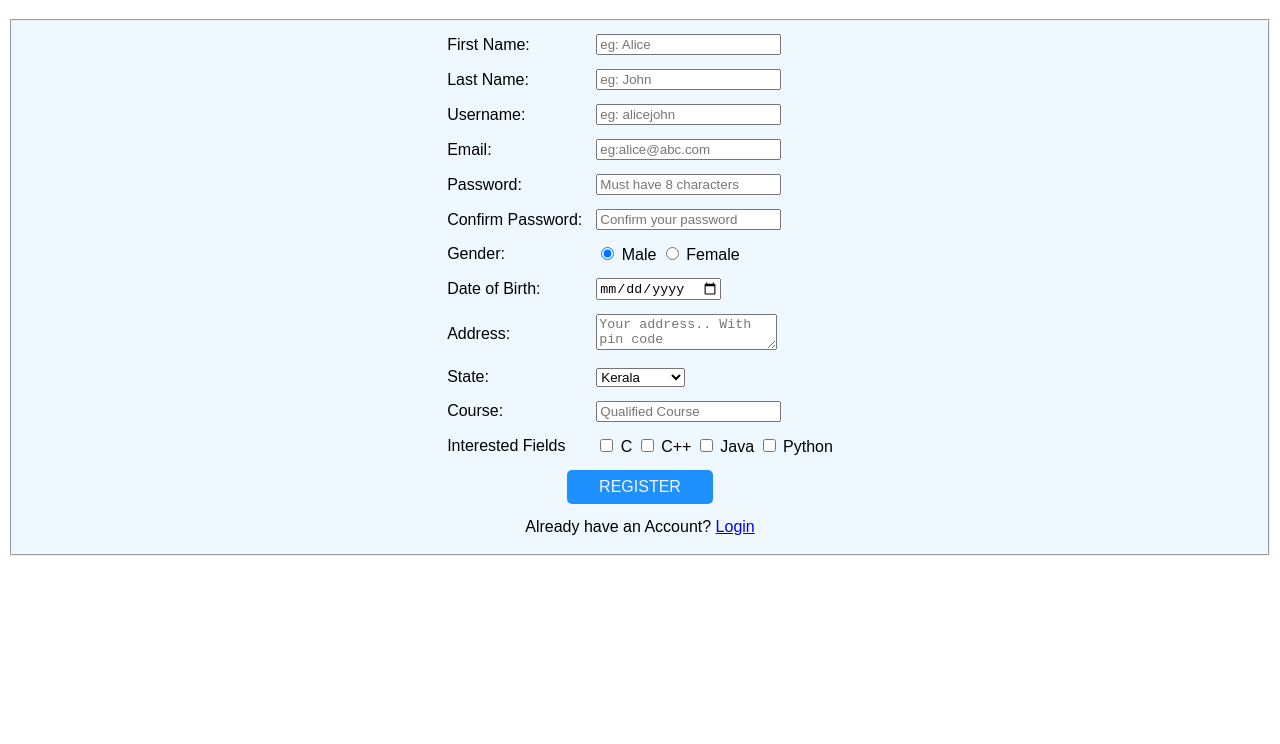
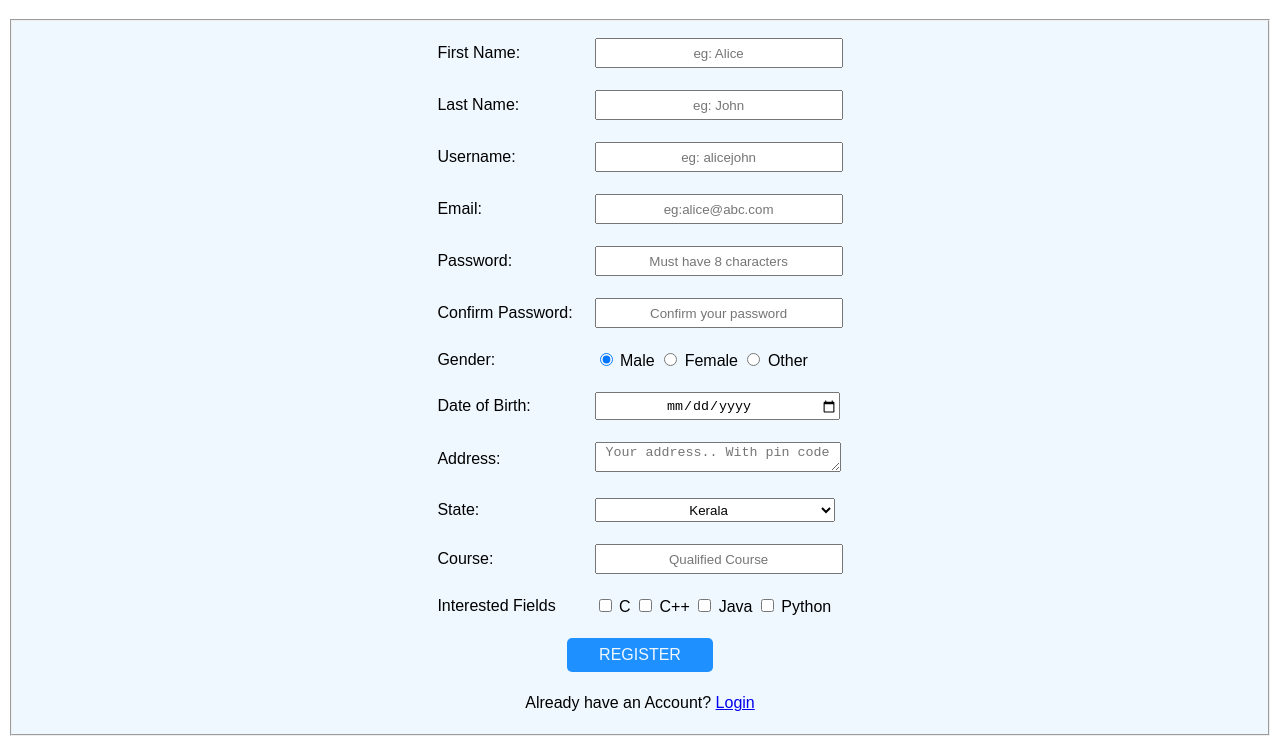
Before and after one commit to abhijith-07/training, a plain HTML site: page Day1/register.html in a window 1280 px wide. Shown: the part 95-839 px from the top of the page. Before the commit the page ends 800 px from the top, so only its background shows below. Drawn offline with Linux system fonts and the light colour scheme.

Commit message:
Added styling to register page

```diff
--- a/Day1/register.css
+++ b/Day1/register.css
@@ -19,7 +19,13 @@ fieldset{
 }
 
 td {
-    padding: 6px;
+    padding: 10px;
+}
+
+.form-field {
+    width: 15rem;
+    height: 1.5rem;
+    text-align: center;
 }
 
 #register {
--- a/Day1/register.html
+++ b/Day1/register.html
@@ -23,27 +23,27 @@
             <table align="center">
                 <tr>
                     <td><label for="fname">First Name:</label></td>
-                    <td><input type="text" name="fname" id="fname" placeholder="eg: Alice" required></td>
+                    <td><input class="form-field" type="text" name="fname" id="fname" placeholder="eg: Alice" required></td>
                 </tr>
                 <tr>
                     <td><label for="lname">Last Name:</label></td>
-                    <td><input type="text" name="lname" id="lname" placeholder="eg: John" required></td>
+                    <td><input class="form-field" type="text" name="lname" id="lname" placeholder="eg: John" required></td>
                 </tr>
                 <tr>
                     <td><label for="username">Username:</label></td>
-                    <td><input type="text" name="username" id="username" placeholder="eg: alicejohn" required></td>
+                    <td><input class="form-field" type="text" name="username" id="username" placeholder="eg: alicejohn" required></td>
                 </tr>
                 <tr>
                     <td><label for="email">Email:</label></td>
-                    <td><input type="email" name="email" id="email" placeholder="eg:alice@abc.com" required></td>
+                    <td><input class="form-field" type="email" name="email" id="email" placeholder="eg:alice@abc.com" required></td>
                 </tr>
                 <tr>
                     <td><label for="password">Password:</label></td>
-                    <td><input type="password" name="password" id="password" placeholder="Must have 8 characters" required></td>
+                    <td><input class="form-field" type="password" name="password" id="password" placeholder="Must have 8 characters" required></td>
                 </tr>
                 <tr>
                     <td><label for="cpassword">Confirm Password:</label></td>
-                    <td><input type="password" name="cpassword" id="cpassword" placeholder="Confirm your password" required></td>
+                    <td><input class="form-field" type="password" name="cpassword" id="cpassword" placeholder="Confirm your password" required></td>
                 </tr>
                 <tr>
                     <td><span>Gender:</span></td>
@@ -52,6 +52,8 @@
                         <label for="male">Male</label>
                         <input type="radio" name="gender" id="female" value="female">
                         <label for="female">Female</label>
+                        <input type="radio" name="gender" id="other" value="other">
+                        <label for="other">Other</label>
                     </td>
                 </tr>
                 <tr>
@@ -59,7 +61,7 @@
                         <label for="dob">Date of Birth:</label>
                     </td>
                     <td>
-                        <input type="date" name="dob" id="dob" required>
+                        <input class="form-field" type="date" name="dob" id="dob" required>
                     </td>
                 </tr>
                 <tr>
@@ -67,7 +69,7 @@
                         <label for="address">Address:</label>
                     </td>
                     <td>
-                        <textarea name="address" id="address" placeholder="Your address.. With pin code" required></textarea>
+                        <textarea class="form-field" name="address" id="address" placeholder="Your address.. With pin code" required></textarea>
                     </td>
                 </tr>
                 <tr>
@@ -75,7 +77,7 @@
                         <label for="state">State:</label>
                     </td>
                     <td>
-                        <select name="state" id="state">
+                        <select name="state" id="state" class="form-field">
                             <option value="Kerala">Kerala</option>
                             <option value="Karnataka">Karnataka</option>
                             <option value="Tamil Nadu">Tamil Nadu</option>
@@ -87,7 +89,7 @@
                         <label for="courses">Course:</label>
                     </td>
                     <td>
-                        <input type="text" list="courses" name="courses" id="courses" placeholder="Qualified Course" required>
+                        <input class="form-field" type="text" list="courses" name="courses" id="courses" placeholder="Qualified Course" required>
                         <datalist id="courses">
                             <option value="BSc"></option>
                             <option value="BA"></option>
@@ -112,7 +114,9 @@
                     </td>
                 </tr>
                 <tr align="center">
-                    <td colspan="2"><input type="submit" value="REGISTER" id="register"></td>
+                    <td colspan="2">
+                        <input type="submit" value="REGISTER" id="register">
+                    </td>
                 </tr>
                 <tr align="center">
                     <td colspan="2">
```
